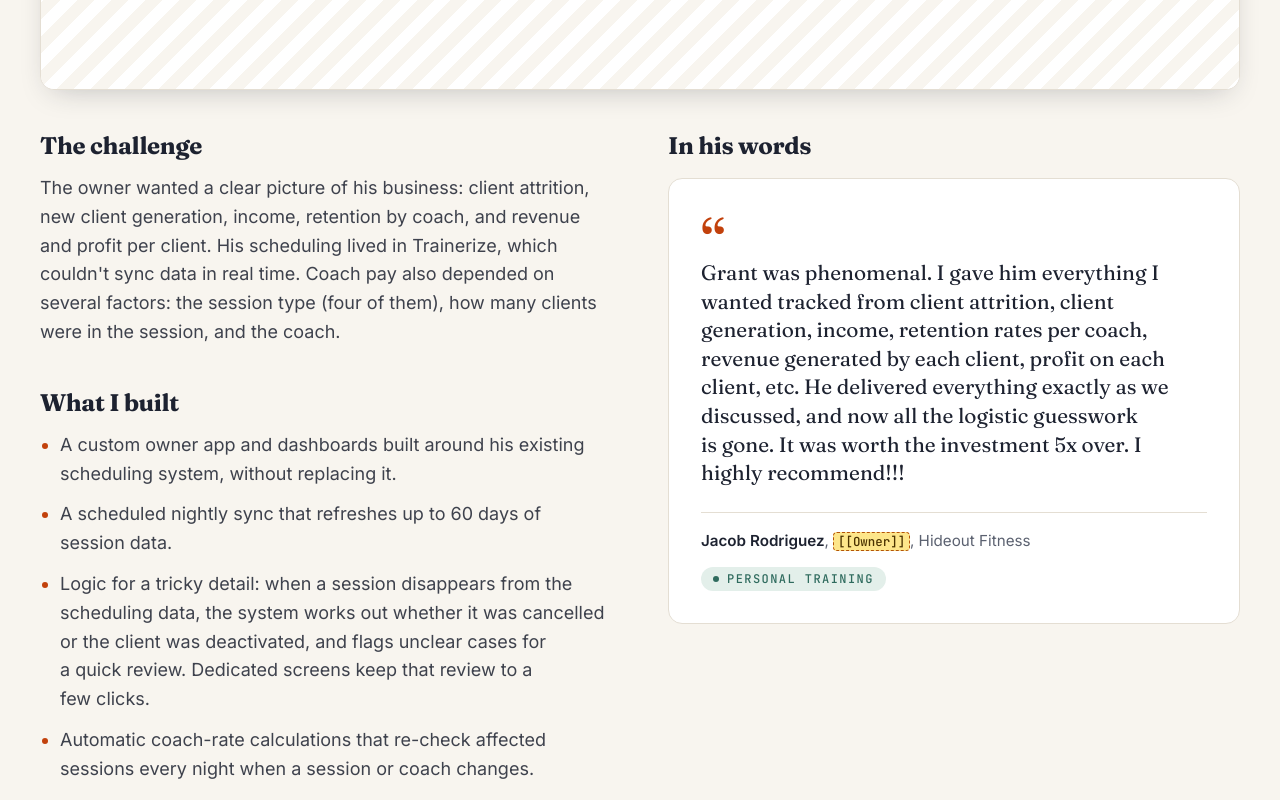
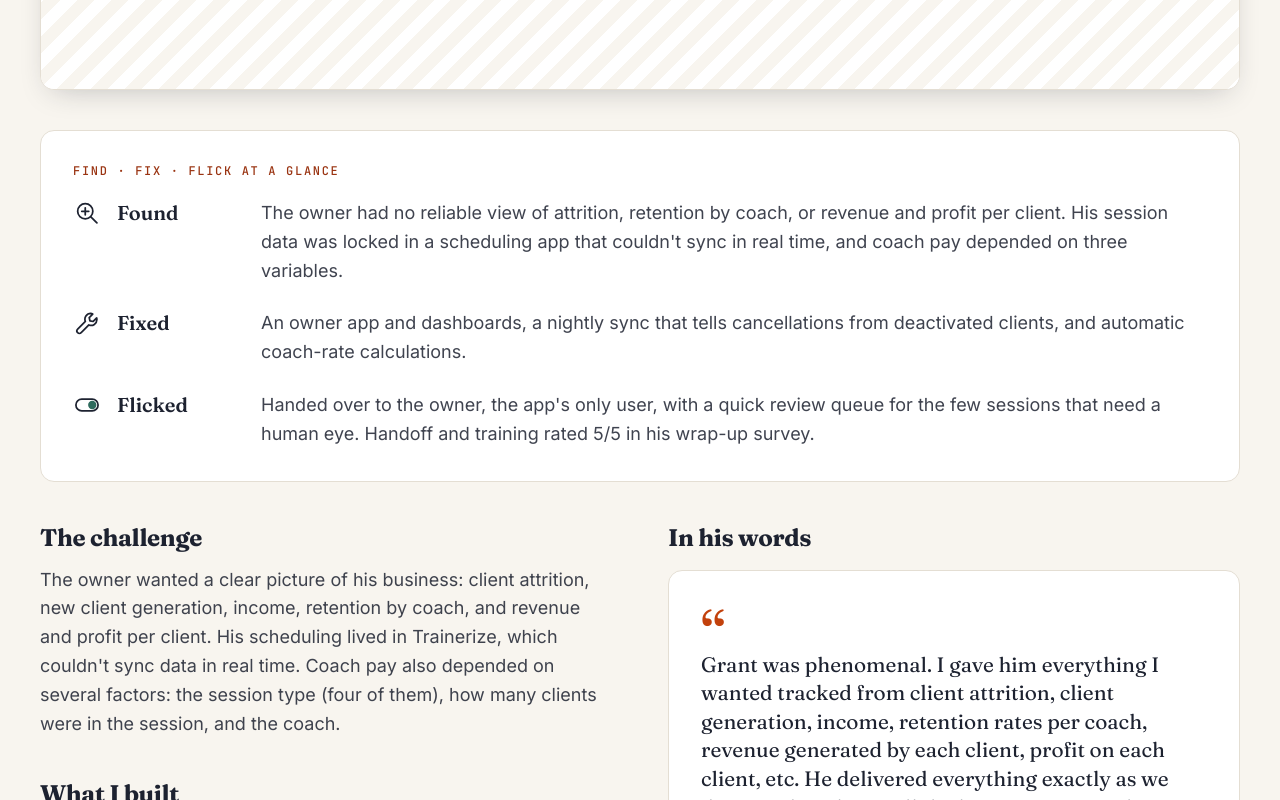
Before and after one commit to ghuston/huston-tech-website, a Next.js app: page /past-work in a window 1280 px wide. Shown: the part 940-1740 px from the top of the page. Built offline with nearby package versions, Linux system fonts and the light colour scheme; no server answers.

Commit message:
Past Work: add Found / Fixed / Flicked strip to both case studies

```diff
--- a/src/components/sections/CaseStudy.tsx
+++ b/src/components/sections/CaseStudy.tsx
@@ -1,8 +1,9 @@
+import { CaseStudyPhases } from "@/components/sections/CaseStudyPhases";
 import { ScreenshotPlaceholder } from "@/components/ui/MediaPlaceholders";
 import { StatusChip } from "@/components/ui/StatusChip";
 import { TestimonialCard } from "@/components/ui/TestimonialCard";
 import { Text } from "@/components/ui/Text";
-import type { CaseStudyContent } from "@/content/past-work";
+import { casePhasesHeading, type CaseStudyContent } from "@/content/past-work";
 import { getTestimonialById } from "@/content/testimonials";
 
 export function CaseStudy({ study }: { study: CaseStudyContent }) {
@@ -29,6 +30,8 @@ export function CaseStudy({ study }: { study: CaseStudyContent }) {
       </header>
 
       <div className="mt-8">{firstShot ? <ScreenshotPlaceholder label={firstShot} /> : null}</div>
+
+      <CaseStudyPhases heading={casePhasesHeading} phases={study.phases} />
 
       <div className="mt-10 grid gap-10 lg:grid-cols-2 lg:gap-14">
         <div className="space-y-10">
--- /dev/null
+++ b/src/components/sections/CaseStudyPhases.tsx
@@ -0,0 +1,26 @@
+import { FrameworkIcon } from "@/components/illustrations/FrameworkIcon";
+import { Text } from "@/components/ui/Text";
+import { framework } from "@/content/site";
+import type { CasePhases } from "@/content/past-work";
+
+type Props = { heading: string; phases: CasePhases };
+
+/** Found / Fixed / Flicked strip. Marked up as a definition list at every breakpoint. */
+export function CaseStudyPhases({ heading, phases }: Props) {
+  return (
+    <div className="mt-10 rounded-[14px] border border-line bg-surface p-6 sm:p-8">
+      <h3 className="font-mono text-xs font-medium uppercase tracking-[0.14em] text-signal-deep">{heading}</h3>
+      <dl className="mt-5 grid gap-6">
+        {framework.steps.map((step) => (
+          <div key={step.key} className="grid grid-cols-[auto_1fr] gap-x-4 gap-y-1 sm:grid-cols-[auto_8rem_1fr]">
+            <FrameworkIcon step={step.key} className="row-span-2 size-7 text-ink sm:row-span-1" />
+            <dt className="font-display text-xl font-semibold leading-snug">{step.past}</dt>
+            <dd className="col-start-2 text-ink/85 sm:col-start-3">
+              <Text>{phases[step.key]}</Text>
+            </dd>
+          </div>
+        ))}
+      </dl>
+    </div>
+  );
+}
--- a/src/content/past-work.ts
+++ b/src/content/past-work.ts
@@ -1,3 +1,6 @@
+import type { FrameworkStepKey } from "./site";
+import { fw } from "@/lib/framework";
+
 export const pastWorkMeta = {
   title: "Past Work & Client Results | Huston Tech",
   description:
@@ -18,6 +21,11 @@ export const pastWorkHero = {
   },
 };
 
+export type CasePhases = Record<FrameworkStepKey, string>;
+
+/** The strip describes what happened in each phase. Neither project claims a formal paid Review took place. */
+export const casePhasesHeading = fw("{shorts} at a glance");
+
 export type CaseStudyContent = {
   id: "hideout-fitness" | "irvine-family-counseling";
   heading: string;
@@ -26,6 +34,7 @@ export type CaseStudyContent = {
   testimonialId: string;
   quoteHeading: string;
   screenshots: string[];
+  phases: CasePhases;
   challenge: string;
   builtHeading: string;
   built: string[];
@@ -45,6 +54,12 @@ export const caseStudies: CaseStudyContent[] = [
       "[[SCREENSHOT: Hideout owner dashboard. Grant to supply; blur client and coach names]]",
       "[[SCREENSHOT: session review queue or coach-pay view. Grant to supply; blur names]]",
     ],
+    phases: {
+      find: "The owner had no reliable view of attrition, retention by coach, or revenue and profit per client. His session data was locked in a scheduling app that couldn't sync in real time, and coach pay depended on three variables.",
+      fix: "An owner app and dashboards, a nightly sync that tells cancellations from deactivated clients, and automatic coach-rate calculations.",
+      flick:
+        "Handed over to the owner, the app's only user, with a quick review queue for the few sessions that need a human eye. Handoff and training rated 5/5 in his wrap-up survey.",
+    },
     challenge:
       "The owner wanted a clear picture of his business: client attrition, new client generation, income, retention by coach, and revenue and profit per client. His scheduling lived in Trainerize, which couldn't sync data in real time. Coach pay also depended on several factors: the session type (four of them), how many clients were in the session, and the coach.",
     builtHeading: "What I built",
@@ -69,6 +84,11 @@ export const caseStudies: CaseStudyContent[] = [
       "[[SCREENSHOT: clinician performance or referral dashboard. Grant to supply; blur clinician and client names]]",
       "[[SCREENSHOT: staff app or inquiry pipeline. Grant to supply; blur names]]",
     ],
+    phases: {
+      find: "The owner was handling most of the administration, supervision, policy work and her own clients herself, and most processes were manual.",
+      fix: "A staff app with role-based access, twice-monthly payroll submissions with owner approval, a CRM inquiry pipeline and performance dashboards.",
+      flick: "Training sessions for every employee at handoff, then ongoing enhancements as the practice grew. Handoff and training rated 5/5.",
+    },
     challenge:
       "The owner was doing most of the work herself, from administration and supervision to policy and her own clients. Growth opportunities were piling up faster than she could act on them.",
     builtHeading: "What I built",
```
